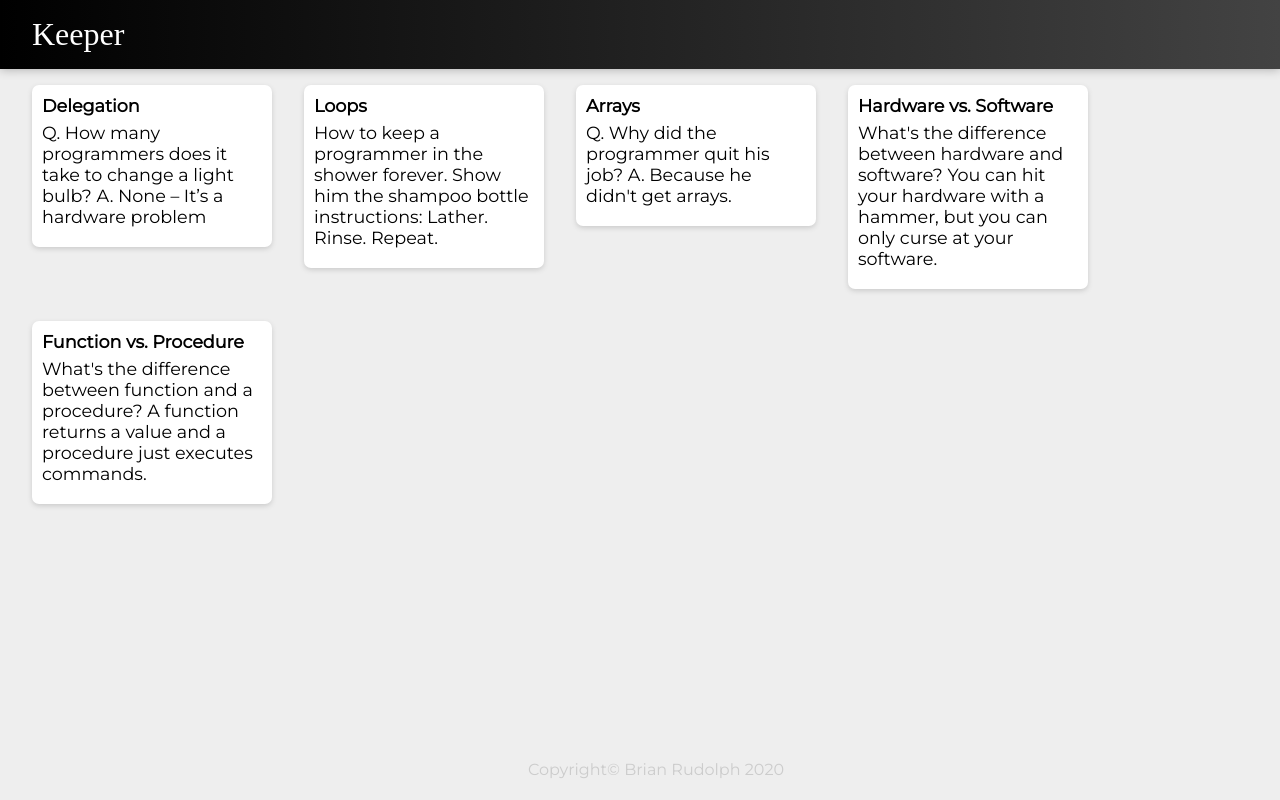
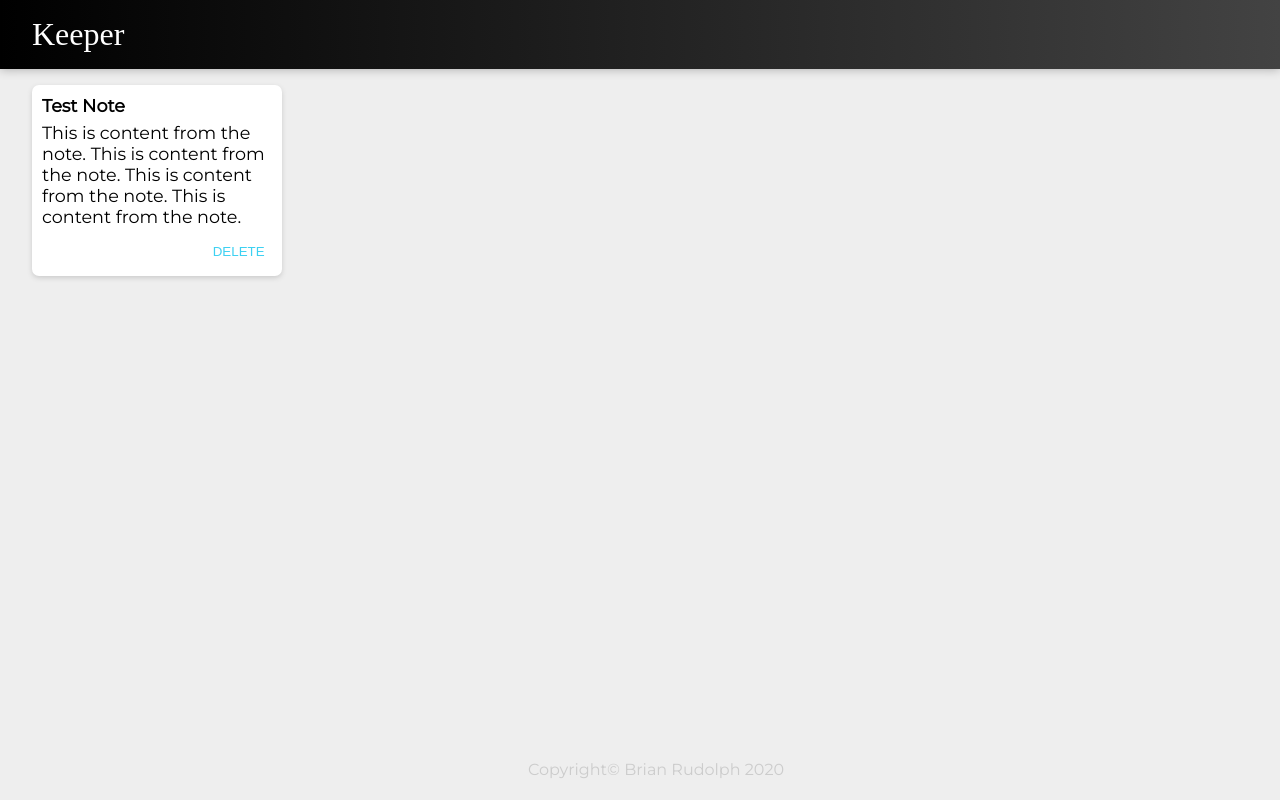
Before and after one commit to BrianDev1/MyKeeperApp, a React (Create React App) app: page / in a window 1280 px wide. Built offline with nearby package versions, Linux system fonts and the light colour scheme; a web font is replaced by a local one.

Commit message:
Add delete note button

```diff
--- a/public/styles.css
+++ b/public/styles.css
@@ -14,7 +14,6 @@ body {
 }
 
 header {
-    /*background-color: #434343;*/
     background-image: linear-gradient(to right, #000000, #434343);
     margin: auto -16px;
     padding: 16px 32px;
@@ -42,11 +41,13 @@ footer p {
 .note {
     background: #fff;
     border-radius: 7px;
+    border-color: #434343;
     box-shadow: 0 2px 5px #ccc;
     padding: 10px;
-    width: 240px;
+    width: 20%;
     margin: 16px;
     float: left;
+
 }
 
 .note h1 {
@@ -60,3 +61,14 @@ footer p {
     white-space: pre-wrap;
     word-wrap: break-word;
 }
+
+.note button {
+    text-transform: uppercase;
+    color: #3dd1f2;
+    background-color: transparent;
+    border-color: transparent;
+    vertical-align: sub;
+    margin: 5px;
+    float: right;
+
+}
--- /dev/null
+++ b/src/components/Delete.jsx
@@ -0,0 +1,12 @@
+import React from "react";
+
+
+function Delete() {
+
+    return (
+        <button>delete</button>
+    );
+
+}
+
+export default Delete;
--- a/src/components/Note.jsx
+++ b/src/components/Note.jsx
@@ -1,4 +1,5 @@
 import React from "react";
+import Delete from "./Delete";
 
 
 
@@ -7,6 +8,7 @@ function Note(props) {
         <div className="note">
             <h1>{props.title}</h1>
             <p>{props.content}</p>
+            <Delete />
         </div>
     );
 }
--- a/src/notes.js
+++ b/src/notes.js
@@ -1,28 +1,8 @@
 const notes = [{
-        key: 1,
-        title: "Delegation",
-        content: "Q. How many programmers does it take to change a light bulb? A. None – It’s a hardware problem"
-    },
-    {
-        key: 2,
-        title: "Loops",
-        content: "How to keep a programmer in the shower forever. Show him the shampoo bottle instructions: Lather. Rinse. Repeat."
-    },
-    {
-        key: 3,
-        title: "Arrays",
-        content: "Q. Why did the programmer quit his job? A. Because he didn't get arrays."
-    },
-    {
-        key: 4,
-        title: "Hardware vs. Software",
-        content: "What's the difference between hardware and software? You can hit your hardware with a hammer, but you can only curse at your software."
-    },
-    {
-        key: 5,
-        title: "Function vs. Procedure",
-        content: "What's the difference between function and a procedure? A function returns a value and a procedure just executes commands."
-    }
+    key: 0,
+    title: "Test Note",
+    content: "This is content from the note. This is content from the note. This is content from the note. This is content from the note."
+}
 ];
 
 export default notes;
```
